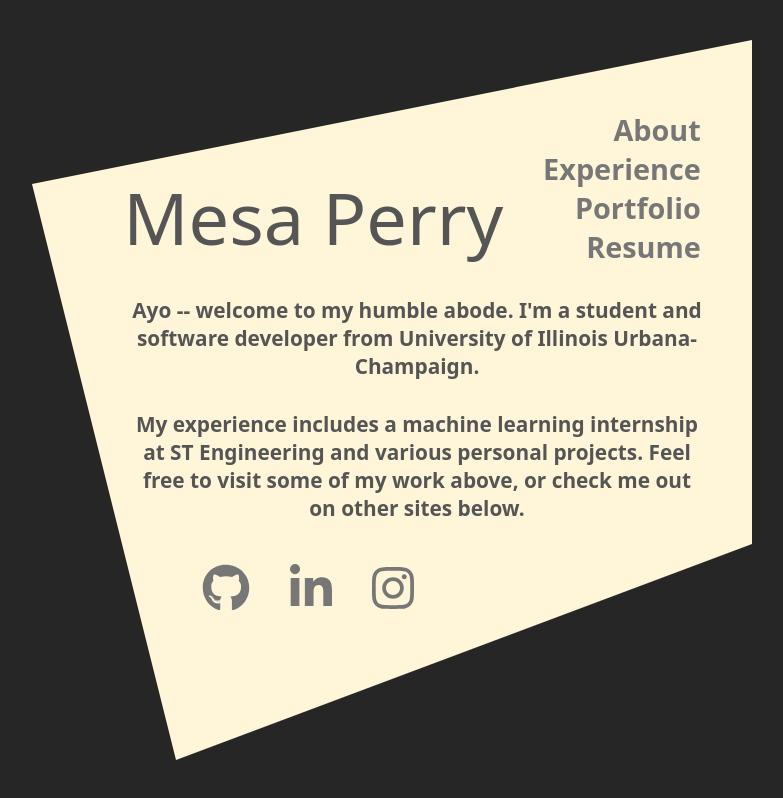
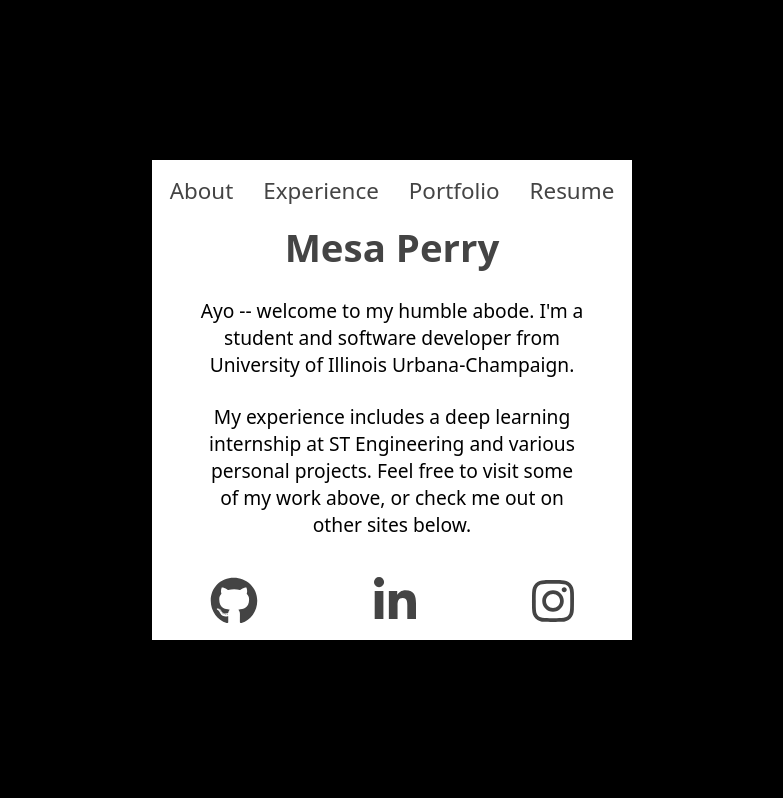
Before and after one commit to mesperrus/mesperrus.github.io, a React (Create React App) app: page / in a window 1280 px wide. Shown: the whole page, without its empty margins (248-1031 px from the left). Built offline with nearby package versions, Linux system fonts and the light colour scheme.

Commit message:
black/white redesign

```diff
--- a/src/App.css
+++ b/src/App.css
@@ -1,74 +1,36 @@
+
+/* ##################################################### */
+/* change color theme */
+
+.color1 {
+  background-color: black;
+}
+
+.color2 {
+  background-color: white;
+}
+
+.text_color1 {
+  color: #444444;
+}
+
+.clickable:hover {
+  color: lightgrey;
+}
+
+/* ##################################################### */
+
+
+
 html, body {
-  background-color: #262626;
   font-family: 'Noto Sans', sans-serif;
 
   margin: 0;
   padding: 0;
-  width: 100vw;
-  height: 100vh;
-
-  text-align: center;
-  display: flex;
-  flex-direction: column;
-  justify-content: center;
-  align-items: center;
 }
 
-p, h1 {
-  color: #555555;
-}
-
-h1 {
-  font-weight: 400;
-  font-size: 4.5em;
-  margin: 0;
-}
-
-p {
-  font-weight: 800;
-  font-size: 1.3em;
-}
-
-ul {
-  list-style-type: none;
-  margin: 0;
-}
-
-.vertRightAlign {
-  text-align: right;
-}
-
-.horCenterAlign {
-  display: inline;
-  overflow: overlay;
-}
-
-.naviItem {
-  text-decoration: none;
-  font-weight: 800;
-  font-size: 1.8em;
-}
-
-.clickable {
-  color: #777777;
-}
-
-.tile {
-  background-color: lightgrey;
-  padding: 10px;
-}
-
-.tile:hover {
-  background-color: #E9E4D6;
-}
-
-.aboutText {
-  margin: 30px 50px 30px 100px;
-}
-
-#root {
-  width: 100%;
-  height: 100%;
+.container {
+  height: 100vh;
 
   display: flex;
   flex-direction: column;
@@ -76,54 +38,55 @@ ul {
   align-items: center;
 }
 
-#inner {
-  width: 720px;
-  height: 720px;
-  clip-path: polygon(100% 0, 0 20%, 20% 100%, 100% 70%);
-  background-color: #fff5d9;
+.inner {
+  width: 480px;
+  height: 480px;
 
   display: flex;
   flex-direction: column;
-  justify-content: flex-start;
-  align-items: flex-start;
+  justify-content: space-between;
+  align-items: center;
 }
 
-#upper {
+.horizontal {
   width: 100%;
-  height: 30%;
-
-  margin-top: 10px;
-  margin-left: 20px;
 
   display: flex;
   flex-direction: row;
-  justify-content: center;
-  align-items: flex-end;
+  justify-content: space-around;
+  align-items: center;
 }
 
-#mid {
-  width: 100%;
-  height: 40%;
+.vertical {
+  display: flex;
+  flex-direction: column;
+  justify-content: space-around;
+  align-items: center;
 }
 
-#foot {
-  width: 35%;
-  height: 10%;
-
-  display: flex;
-  flex-direction: row;
-  align-items: flex-start;
-  justify-content: space-around;
-  padding-top: 10px;
-  padding-left: 150px;
+.clickable {
+  text-decoration: none;
 }
 
-#container {
-  background-color: #fff5d9;
-  width: 100vw;
-  max-width: 1080px;
+.title {
+  margin: 0;
+  padding: 0;
+  font-size: 2.4em;
 }
 
-#header {
-  height: 52px;
+.info {
+  width: 80%;
+  margin: 0;
+  padding: 0;
+  font-size: 1.2em;
+  text-align: center
 }
+
+.navi_button {
+  margin: 15px;
+  font-size: 1.4em;
+}
+
+.social_button {
+  margin: 15px;
+}
--- a/src/App.js
+++ b/src/App.js
@@ -13,7 +13,6 @@ import { FontAwesomeIcon } from '@fortawesome/react-fontawesome';
 import { faGithub, faLinkedinIn, faInstagram } from '@fortawesome/free-brands-svg-icons';
 
 library.add(faGithub, faLinkedinIn, faInstagram);
-
 
 export default class App extends React.Component {
   componentDidMount() {
@@ -39,28 +38,51 @@ export default class App extends React.Component {
   }
 }
 
-class Workbar extends React.Component {
+class NavigationBar extends React.Component {
   render() {
-    if (this.props.orientation === "vertical") {
     return (
-        <ul>
-          <li className="vertRightAlign"><Link className="naviItem clickable" to="/">About</Link></li>
-          <li className="vertRightAlign"><Link className="naviItem clickable" to="/experience">Experience</Link></li>
-          <li className="vertRightAlign"><Link className="naviItem clickable" to="/portfolio">Portfolio</Link></li>
-          <li className="vertRightAlign"><a className="naviItem clickable" target="_blank" rel="noopener noreferrer" href="https://drive.google.com/open?id=1gxt6W-gEsK1tu5ikDbddddwjn1tme1Rl">Resume</a></li>
-        </ul>
+      <div className="horizontal">
+        <Link className="text_color1 clickable navi_button" to="/">About</Link>
+        <Link className="text_color1 clickable navi_button" to="/experience">Experience</Link>
+        <Link className="text_color1 clickable navi_button" to="/portfolio">Portfolio</Link>
+        <a
+          className="text_color1 clickable navi_button"
+          target="_blank"
+          rel="noopener noreferrer"
+          href="https://drive.google.com/open?id=1gxt6W-gEsK1tu5ikDbddddwjn1tme1Rl"
+        >Resume</a>
+      </div>
     );
   }
-    else if (this.props.orientation === "horizontal") {
+}
+
+class SocialBar extends React.Component {
+  render() {
     return (
-        <ul>
-          <li className="horCenterAlign"><Link className="naviItem clickable tile" to="/">About</Link></li>
-          <li className="horCenterAlign"><Link className="naviItem clickable tile" to="/experience">Experience</Link></li>
-          <li className="horCenterAlign"><Link className="naviItem clickable tile" to="/portfolio">Portfolio</Link></li>
-          <li className="horCenterAlign"><a className="naviItem clickable tile" target="_blank" rel="noopener noreferrer" href="https://drive.google.com/open?id=1gxt6W-gEsK1tu5ikDbddddwjn1tme1Rl">Resume</a></li>
-        </ul>
+      <div className="horizontal">
+        <a href="https://github.com/mesperrus/">
+          <FontAwesomeIcon
+            icon={['fab', 'github']}
+            size="3x"
+            className="text_color1 clickable social_button"
+          />
+        </a>
+        <a href="https://www.linkedin.com/in/mesa-perry-558715193/">
+          <FontAwesomeIcon
+            icon={['fab', 'linkedin-in']}
+            size="3x"
+            className="text_color1 clickable social_button"
+          />
+        </a>
+        <a href="https://www.instagram.com/mesa.perry/">
+          <FontAwesomeIcon
+            icon={['fab', 'instagram']}
+            size="3x"
+            className="text_color1 clickable social_button"
+          />
+        </a>
+      </div>
     );
-    }
   }
 }
 
@@ -69,28 +91,31 @@ class About extends React.Component {
     const isMobile = window.innerWidth <= 720;
 
     if (!isMobile) {
-      document.getElementById("root").style.justifyContent = "center";
       return (
-        <div id="inner">
-          <div id="upper">
-            <h1>Mesa Perry</h1>
-            <Workbar orientation="vertical" />
+        <div className="color1 container">
+          <div className="color2 inner">
+            <div className="vertical">
+              <NavigationBar />
+              <h1 className="text_color1 title">Mesa Perry</h1>
             </div>
-          <div id="mid">
-            <p className="aboutText">Ayo -- welcome to my humble abode. I'm a student and software developer from University of Illinois Urbana-Champaign.</p>
-            <p className="aboutText">My experience includes a machine learning internship at ST Engineering and various personal projects. Feel free to visit some of my work above, or check me out on other sites below.</p>
-          </div>
-          <div id="foot">
-            <a href="https://github.com/mesperrus/"><FontAwesomeIcon icon={['fab', 'github']} size="3x" className="clickable" /></a>
-            <a href="https://www.linkedin.com/in/mesa-perry-558715193/"><FontAwesomeIcon icon={['fab', 'linkedin-in']} size="3x" className="clickable" /></a>
-            <a href="https://www.instagram.com/mesa.perry/"><FontAwesomeIcon icon={['fab', 'instagram']} size="3x" className="clickable" /></a>
+            <p className="info">
+              Ayo -- welcome to my humble abode.
+              I'm a student and software developer from
+              University of Illinois Urbana-Champaign.
+            </p>
+            <p className="info">
+              My experience includes a deep learning internship at
+              ST Engineering and various personal projects.
+              Feel free to visit some of my work above,
+              or check me out on other sites below.
+            </p>
+            <SocialBar />
           </div>
         </div>
       );
     }
 
     else {
-      document.getElementById("root").style.justifyContent = "start";
       return (
         <h1>mobile</h1>
       )
@@ -100,14 +125,18 @@ class About extends React.Component {
 
 class Experience extends React.Component {
   render() {
-    document.getElementById("root").style.justifyContent = "start";
+    // document.getElementById("root").style.justifyContent = "start";
     return (
-      <div id="container">
-        <div id="header">
-          <Workbar orientation="horizontal" />
+      <div className="color1 container">
+        <div className="color2 inner">
+          <div className="vertical">
+            <NavigationBar />
+            <h1 className="text_color1 title">Experience</h1>
           </div>
-        <div id="content">
-          <p>Coming soon...</p>
+          <p className="info">
+            Coming soon...
+          </p>
+          <SocialBar />
         </div>
       </div>
     );
@@ -116,14 +145,18 @@ class Experience extends React.Component {
 
 class Portfolio extends React.Component {
   render() {
-    document.getElementById("root").style.justifyContent = "start";
+    // document.getElementById("root").style.justifyContent = "start";
     return (
-      <div id="container">
-        <div id="header">
-          <Workbar orientation="horizontal" />
+      <div className="color1 container">
+        <div className="color2 inner">
+          <div className="vertical">
+            <NavigationBar />
+            <h1 className="text_color1 title">Portfolio</h1>
           </div>
-        <div id="content">
-          <p>Coming soon...</p>
+          <p className="info">
+            Coming soon...
+          </p>
+          <SocialBar />
         </div>
       </div>
     );
```
Lines whose indentation alone changed are shown as unchanged.
